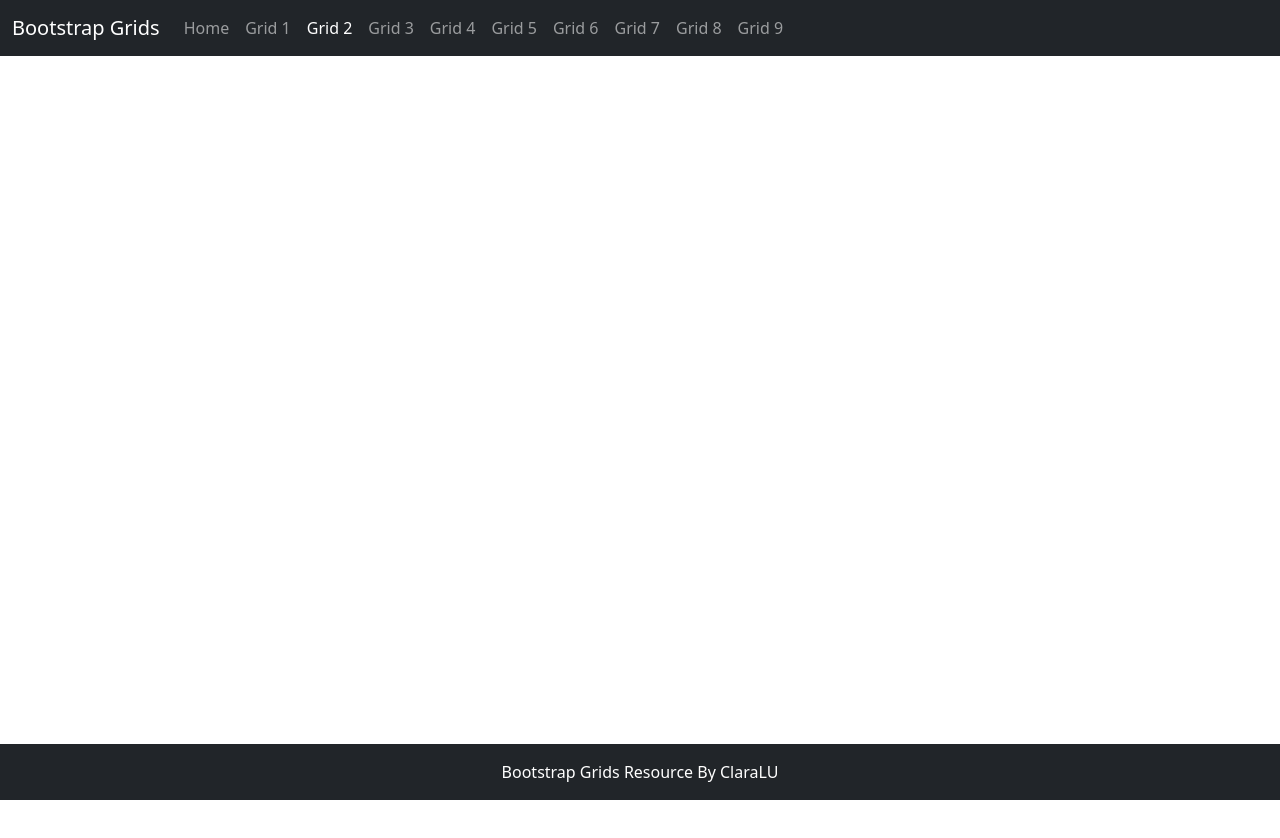
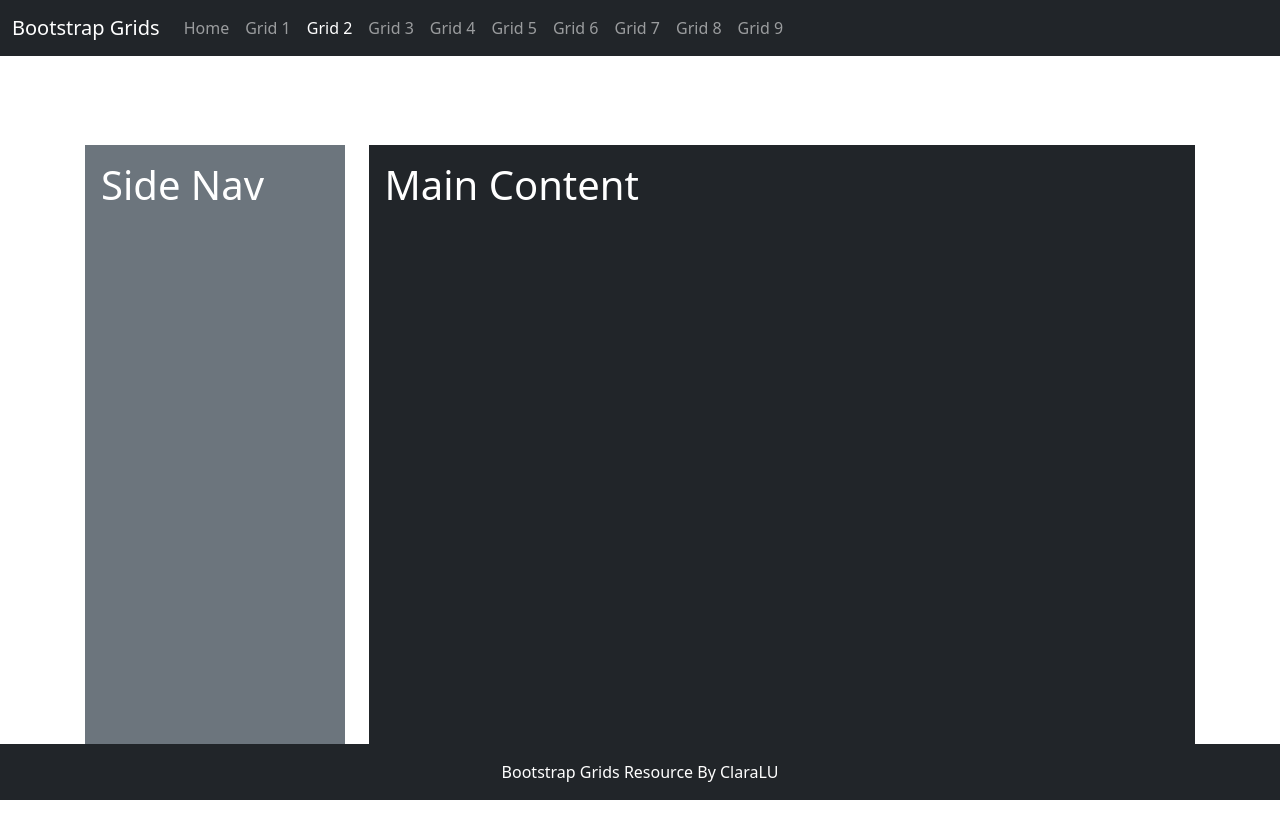
Before and after one commit to ClaraLopezUribe/Bootstrap-Grids-Resource, a plain HTML site: page grid2.html in a window 1280 px wide. Before the commit the page ends 800 px from the top, so only its background shows below. Drawn offline with nearby package versions, Linux system fonts and the light colour scheme; a web font is replaced by a local one.

Commit message:
Grid 2 layout; side bar w/main content area.

```diff
--- a/grid2.html
+++ b/grid2.html
@@ -62,8 +62,20 @@
 </nav>
 
     <main class="flex-shrink-0">
-       <div class="container">
-
+       <div class="container h-100 minHeight">
+           <!--In this layout no row-cols are used to stack columns in order to keep the intent of the side bar, even on mobile screens-->
+            <div class="row h-100 gy-3">
+                <div class="col-3">
+                    <div class="bg-secondary text-white h-100 p-3">
+                        <h1>Side Nav</h1>
+                    </div>
+                </div>
+                <div class="col-9">
+                    <div class="bg-dark text-white h-100 p-3">
+                        <h1>Main Content</h1>
+                    </div>
+                </div>
+            </div>
        </div>
     </main>
     <footer class="footer mt-auto py-3 bg-dark sticky-footer">
```
Also changed, not shown: grid1.html (+1 -1 lines).
